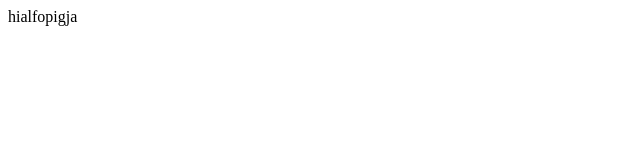
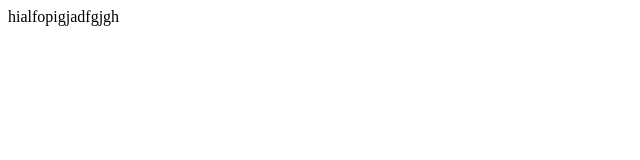
Before and after one commit to JuanDavidOlaveVillanovaADSO/prueba, a plain HTML site: page index.html in a window 1280 px wide. Shown: the full height of the page, 0-640 px from the left. Drawn offline with Linux system fonts and the light colour scheme.

Commit message:
commit 2

```diff
--- a/index.html
+++ b/index.html
@@ -7,6 +7,6 @@
     <title>Document</title>
 </head>
 <body>
-    hialfopigja
+    hialfopigjadfgjgh
 </body>
 </html>
```
